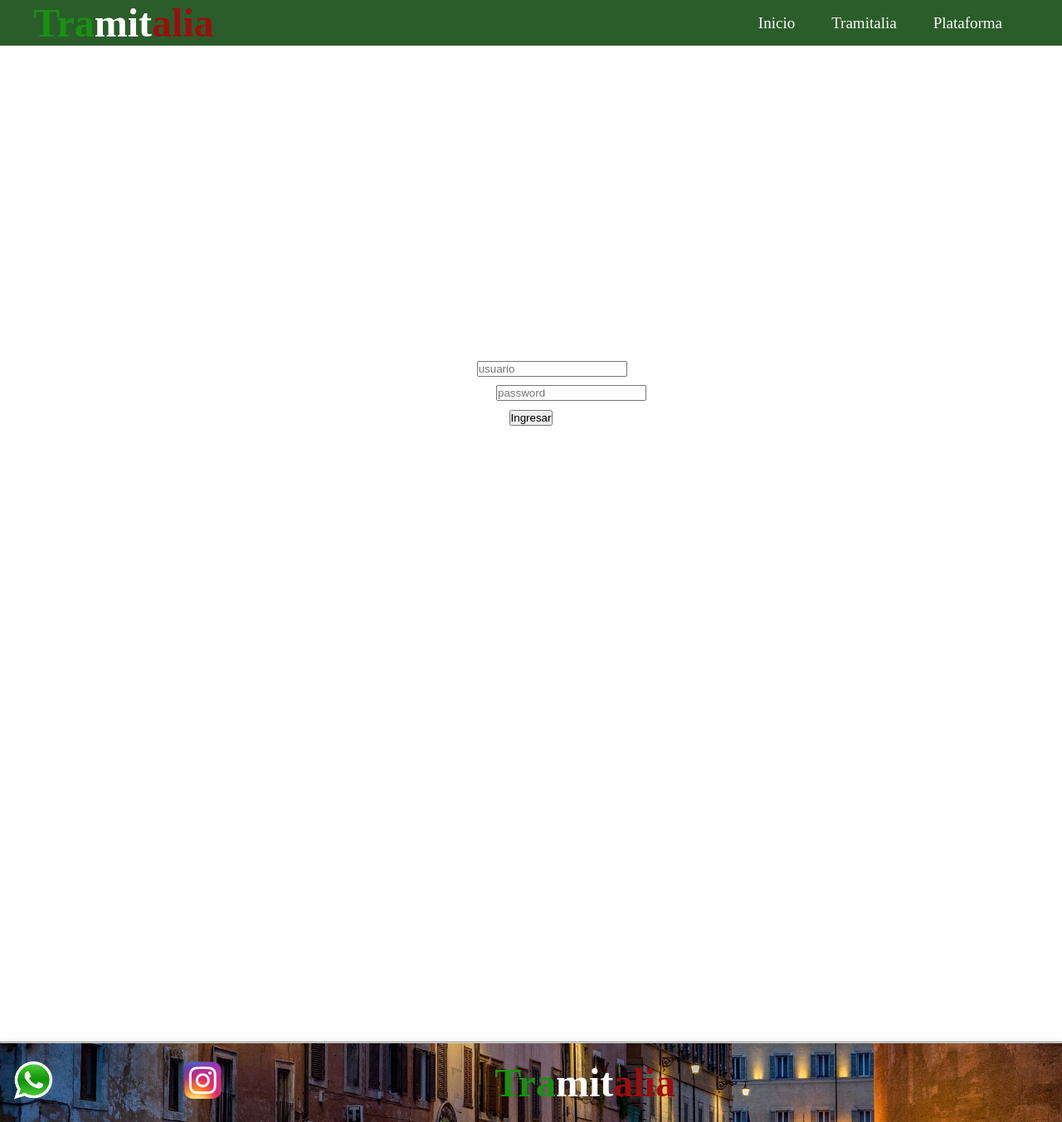
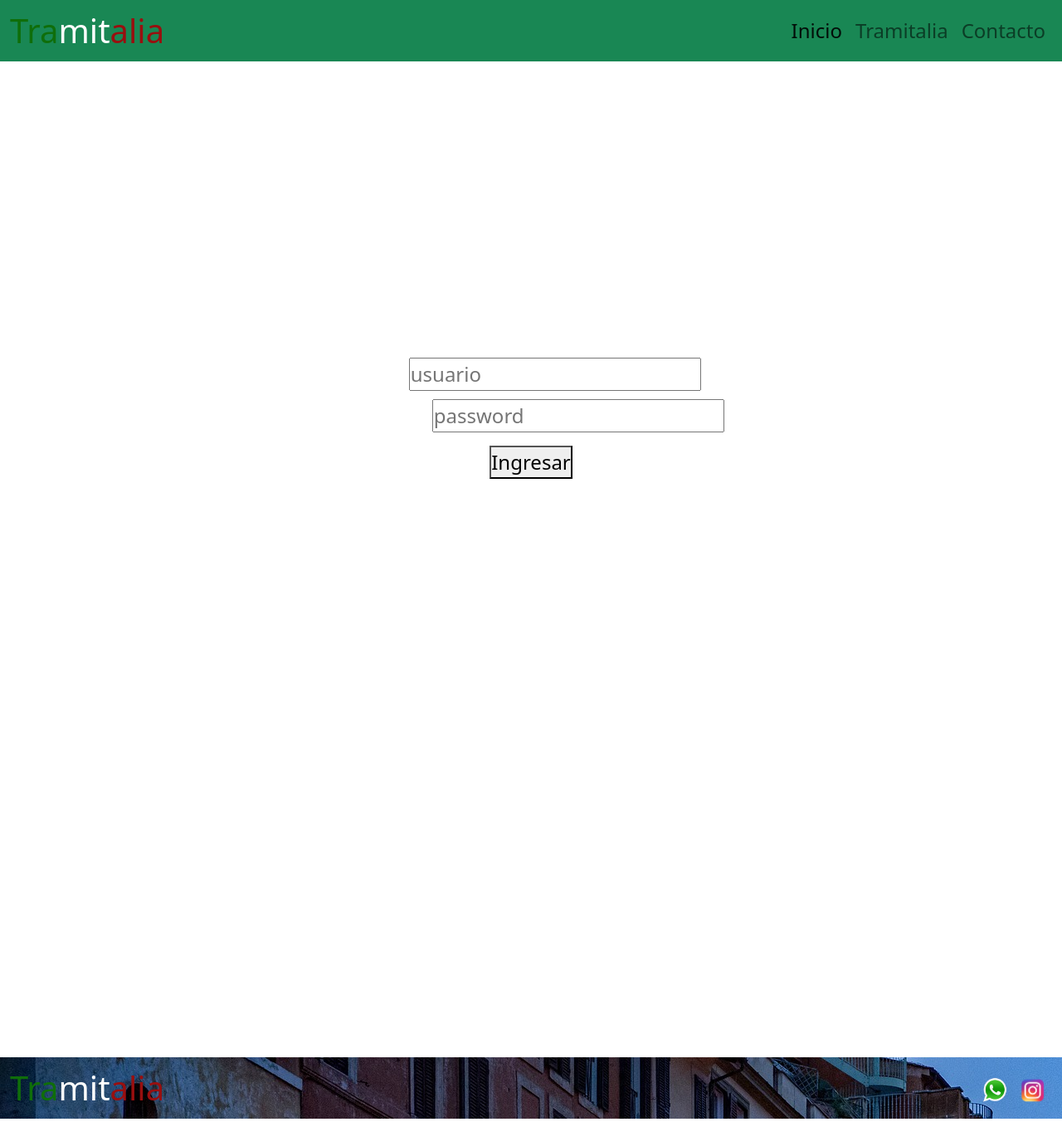
Before and after one commit to jsm-10/Tramitalia, a plain HTML site: page pages/plataforma.html in a window 1280 px wide. Shown: the whole page at 83% size. Drawn offline with nearby package versions, Linux system fonts and the light colour scheme.

Commit message:
agregado navbar y foot con bootstrap

```diff
--- a/css/style.css
+++ b/css/style.css
@@ -44,7 +44,7 @@ header{
     flex-direction: column-reverse;
 }
 .header__title{
-    color: #189111;
+    color: #0f6e0a;
     display: flex;
     text-align: start;
     margin: 0;
@@ -238,7 +238,7 @@ header{
     box-shadow: 0 10px 25px rgba(0, 0, 0, 0.2);
     text-decoration: none;
 }
-footer{
+/* footer{
     display: grid;
     grid-template-areas:
     'redes texto mail';
@@ -247,10 +247,10 @@ footer{
     background-size: cover;
     background-position: center;
     padding: 20px 0;
-    margin-top: 200px;
+    margin-top: 200px; */
 
 
-}
+
 .foot_text{
     display: grid;
     grid-area: texto;
@@ -283,12 +283,14 @@ footer{
 }
 /* Aca empieza Tramitalia.html */
 .container__contenido{
+
+    margin-left: 20px;
     display: grid;
     grid-template-columns: 60% 1fr;
 
 }
 .contenido__item{
- display: inline;
+    display: inline;
  justify-items: center;
  align-items: center;
 
@@ -354,7 +356,7 @@ footer{
     justify-items: start;
     align-items: start;
    position: relative;
-   bottom: 370px;
+   bottom: 340px;
 }
 /* Medias */
 @media (max-width: 575px) {
--- a/pages/plataforma.html
+++ b/pages/plataforma.html
@@ -4,22 +4,37 @@
     <meta charset="UTF-8">
     <meta http-equiv="X-UA-Compatible" content="IE=edge">
     <meta name="viewport" content="width=device-width, initial-scale=1.0">
+    <link href="https://cdn.jsdelivr.net/npm/bootstrap@5.1.3/dist/css/bootstrap.min.css" rel="stylesheet"
+    integrity="sha384-1BmE4kWBq78iYhFldvKuhfTAU6auU8tT94WrHftjDbrCEXSU1oBoqyl2QvZ6jIW3" crossorigin="anonymous">
+<script src="https://cdn.jsdelivr.net/npm/bootstrap@5.1.3/dist/js/bootstrap.bundle.min.js"
+    integrity="sha384-ka7Sk0Gln4gmtz2MlQnikT1wXgYsOg+OMhuP+IlRH9sENBO0LRn5q+8nbTov4+1p"
+    crossorigin="anonymous"></script>
     <link rel="stylesheet" href="../css/style.css">
     <title>Plataforma Tramitalia</title>
 </head>
 <body>
   <header>
-        <div class="header__container">
-          <h1 class="header__title">Tra<span class="header__title2">mit</span><span class="header__title3">alia</span></h1>
-          <nav>
-            <ul>
-              <li class="nav__style"><a class="nav__text" href="../index.html">Inicio</a></li>
-              <li class="nav__style"><a class="nav__text" href="./tramitalia.html">Tramitalia</a></li>
-              <li class="nav__style"><a class="nav__text" href="./plataforma.html">Plataforma</a></li>
+    <nav class="navbar navbar-expand-lg navbar-light" style="background-color: #198754;">
+      <div class="container-fluid">
+        <a class="navbar-brand" href="./index.html"><h1 class="header__title">Tra<span class="header__title2">mit</span><span class="header__title3">alia</span></h1></a>
+        <button class="navbar-toggler" type="button" data-bs-toggle="collapse" data-bs-target="#navbarNav" aria-controls="navbarNav" aria-expanded="false" aria-label="Toggle navigation">
+          <span class="navbar-toggler-icon"></span>
+        </button>
+        <div class="collapse navbar-collapse" id="navbarNav">
+          <ul class="navbar-nav ms-auto">
+            <li class="nav-item">
+              <a class="nav-link active" aria-current="page" href="../index.html">Inicio</a>
+            </li>
+            <li class="nav-item">
+              <a class="nav-link" href="./tramitalia.html">Tramitalia</a>
+            </li>
+            <li class="nav-item">
+              <a class="nav-link" href="./plataforma.html">Contacto</a>
+            </li>
           </ul>
+        </div>
+      </div>
     </nav>
-          <img src="../assets/icon/1486395871-menu_80607.png" alt="menuhamburguesa" class="menuhms">
-        </div>
   </header>
     <section class="container__ingreso">
         <div class="ingreso__item">
@@ -35,16 +50,27 @@
         </div>
 
     </section>
-    <hr>
-    <footer class="foot__style">
 
-        <div class="foot_text" >
-        <h1 class="header__title">Tra<span class="header__title2">mit</span><span class="header__title3">alia</span></h1>
+    <footer class>
+      <nav class="navbar navbar-expand navbar-light sticky-top" style="background-image: url(../assets/img/street-g006d986a5_1920.jpg)">
+        <div class="container-fluid">
+          <a class="navbar-brand" href="#"><h1 class="header__title">Tra<span class="header__title2">mit</span><span class="header__title3">alia</span></h1></a>
+          <button class="navbar-toggler" type="button" data-bs-toggle="collapse" data-bs-target="#navbarNavAltMarkup" aria-controls="navbarNavAltMarkup" aria-expanded="false" aria-label="Toggle navigation">
+            <span class="navbar-toggler-icon"></span>
+          </button>
+          <div class="collapse navbar-collapse" id="navbarNav">
+            <ul class="navbar-nav ms-auto">
+              <li class="nav-item">
+                <a class="nav-link" href=""><img src="../assets/icon/whatsapp-logo-icone.png" width="30px" alt=""></a>
+              </li>
+              <li class="nav-item">
+                <a class="nav-link" href=""><img src="../assets/icon/580b57fcd9996e24bc43c521.png" width="30px" alt=""></a>
+              </li>
+            </ul>
             </div>
-      <div class="foot__soc">
-      <img src="../assets/icon/whatsapp-logo-icone.png" alt="" class="soc__st">
-      <img src="../assets/icon/580b57fcd9996e24bc43c521.png" alt="" class="soc__st">
           </div>
+        </div>
+      </nav>
     </footer>
 </body>
 </html>
```
Also changed, not shown: index.html (+49 -20 lines), pages/tramitalia.html (+53 -25 lines). Lines whose indentation alone changed are shown as unchanged.
